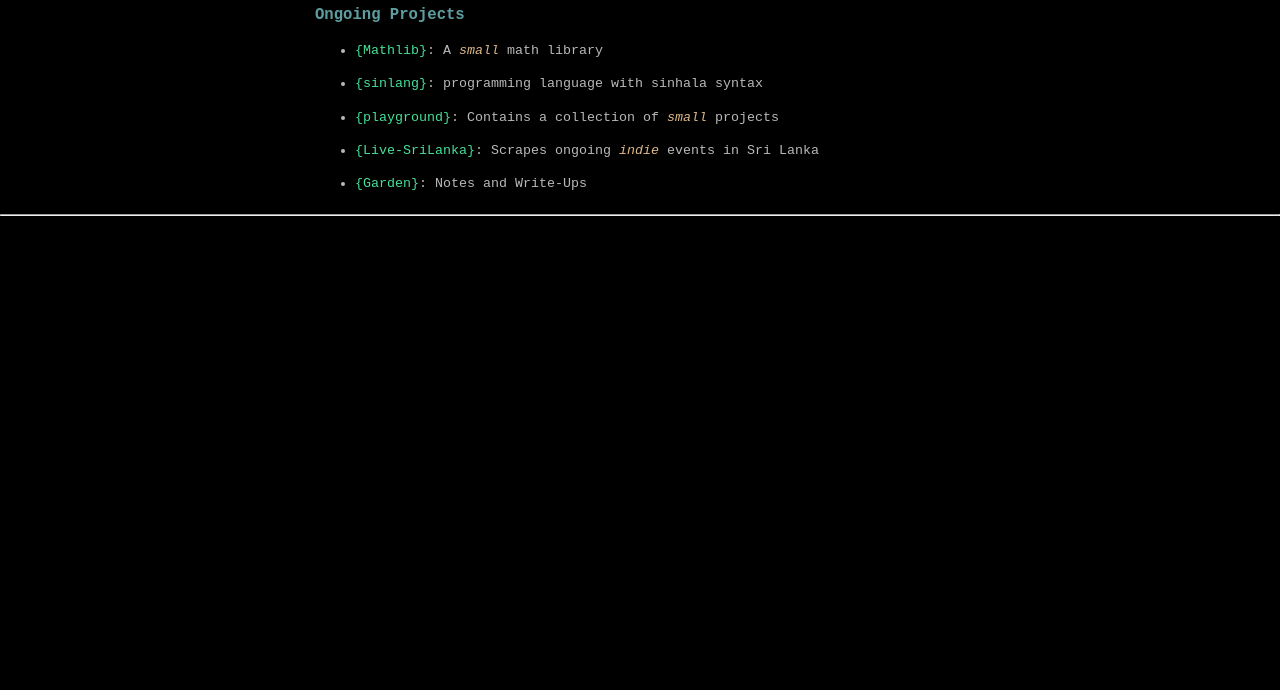
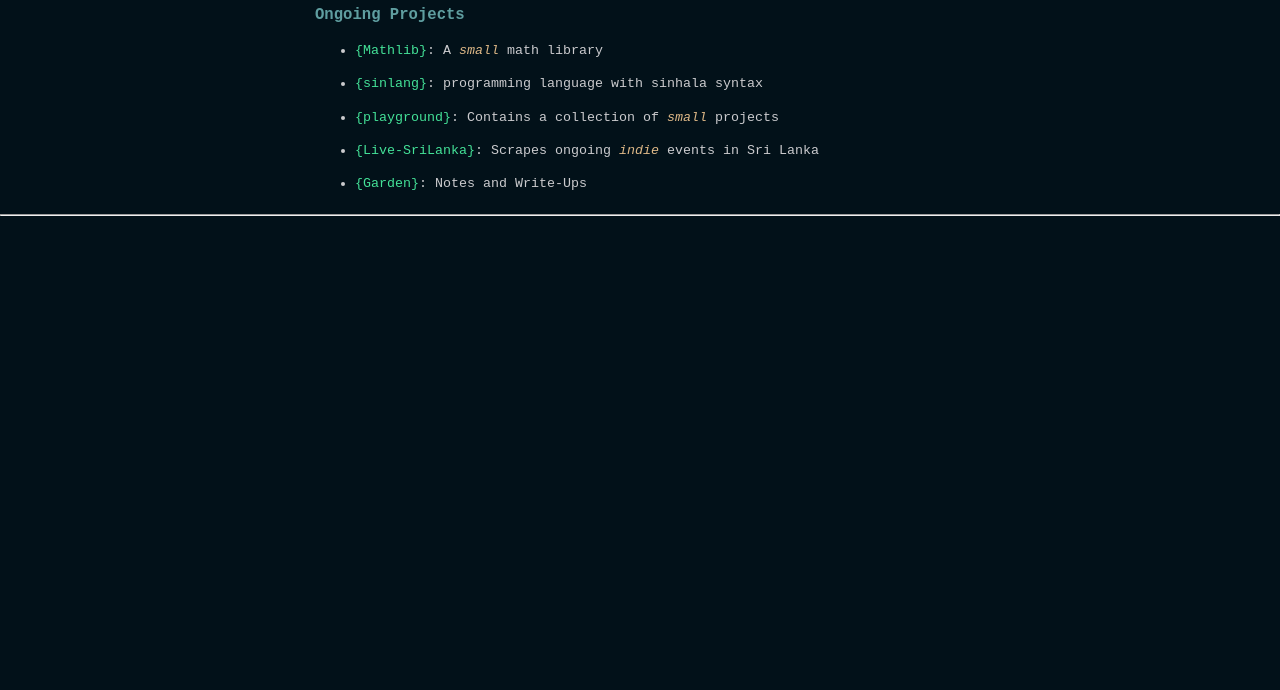
Before and after one commit to kana800/kana800.github.io, a plain HTML site: page index.html in a window 1280 px wide. Shown: the part 110-800 px from the top of the page. Drawn offline with Linux system fonts and the light colour scheme.

Commit message:
slight new theme

```diff
--- a/styles.css
+++ b/styles.css
@@ -6,8 +6,8 @@ html {
 }
 
 body{
-    background: rgb(0, 0, 0);
-    color: #b9b9b9;
+    background: #021119;
+    color: #cbcbce;
     margin: auto;
     padding: 0;
     padding-top: 2rem;
```
